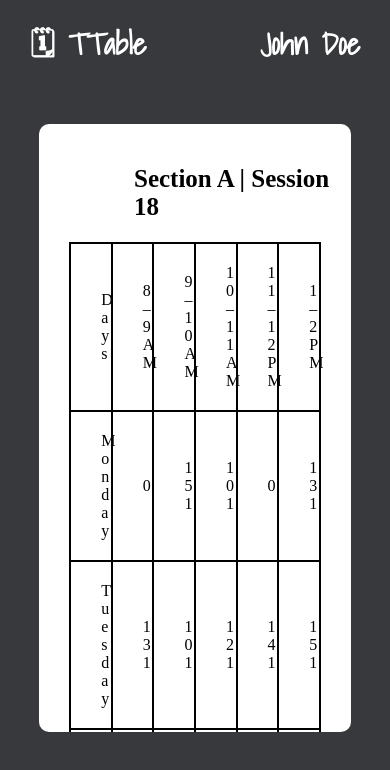
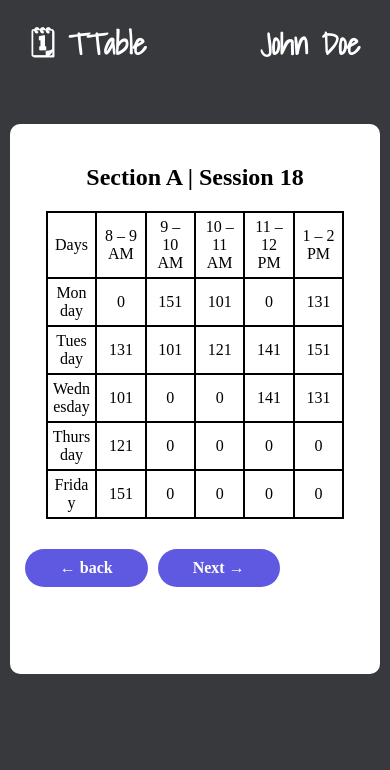
Before and after one commit to msaaddev/TTable, a React (Create React App) app in the folder frontend/: page / in a window 390 px wide. Shown: the top 770 px of the page. Built offline with nearby package versions, Linux system fonts and the light colour scheme; a web font is replaced by a local one.

Commit message:
👌 IMPROVE: responsive

```diff
--- a/frontend/src/styles/displaytimetable.css
+++ b/frontend/src/styles/displaytimetable.css
@@ -11,7 +11,7 @@
     display: table;
     table-layout: fixed;
     border-collapse: collapse;
-    margin: 0px 40px;
+    margin: 0px 0px;
 }
 
 .dtt_container li {
@@ -19,12 +19,20 @@
     text-align: center;
     border: 2px solid;
     border-bottom: none;
-    border-radius: 40px;
     vertical-align: middle;
     word-wrap: break-word;
     padding: 20px 30px;
+    font-size: 16px;
 }
 
 .dtt_container ul:last-child {
     border-bottom: 2px solid;
 }
+
+/* responsive styles */
+
+@media screen and (max-width: 600px) {
+    .dtt_container li {
+        padding: 5px 5px;
+    }
+}
--- a/frontend/src/styles/schedule.css
+++ b/frontend/src/styles/schedule.css
@@ -61,12 +61,26 @@
 /* responsive styles */
 
 @media screen and (max-width: 600px) {
-    .sh_subcontainer_rooms {
-        width: 90%;
-        height: 350px;
+    .sh_subcontainer_timetable {
+        width: 95%;
+        height: 550px;
+        margin-bottom: 40px;
     }
 
     .sh_enclosing_container {
         flex-direction: column;
     }
+
+    .sh_class {
+        margin: 20px 0px 0px 0px;
+    }
+
+    .sh_class h2 {
+        text-align: center;
+        font-size: 24px;
+    }
+    .sh_btn button {
+        margin: 30px 10px 30px 15px;
+        padding: 10px 35px;
+    }
 }
```
